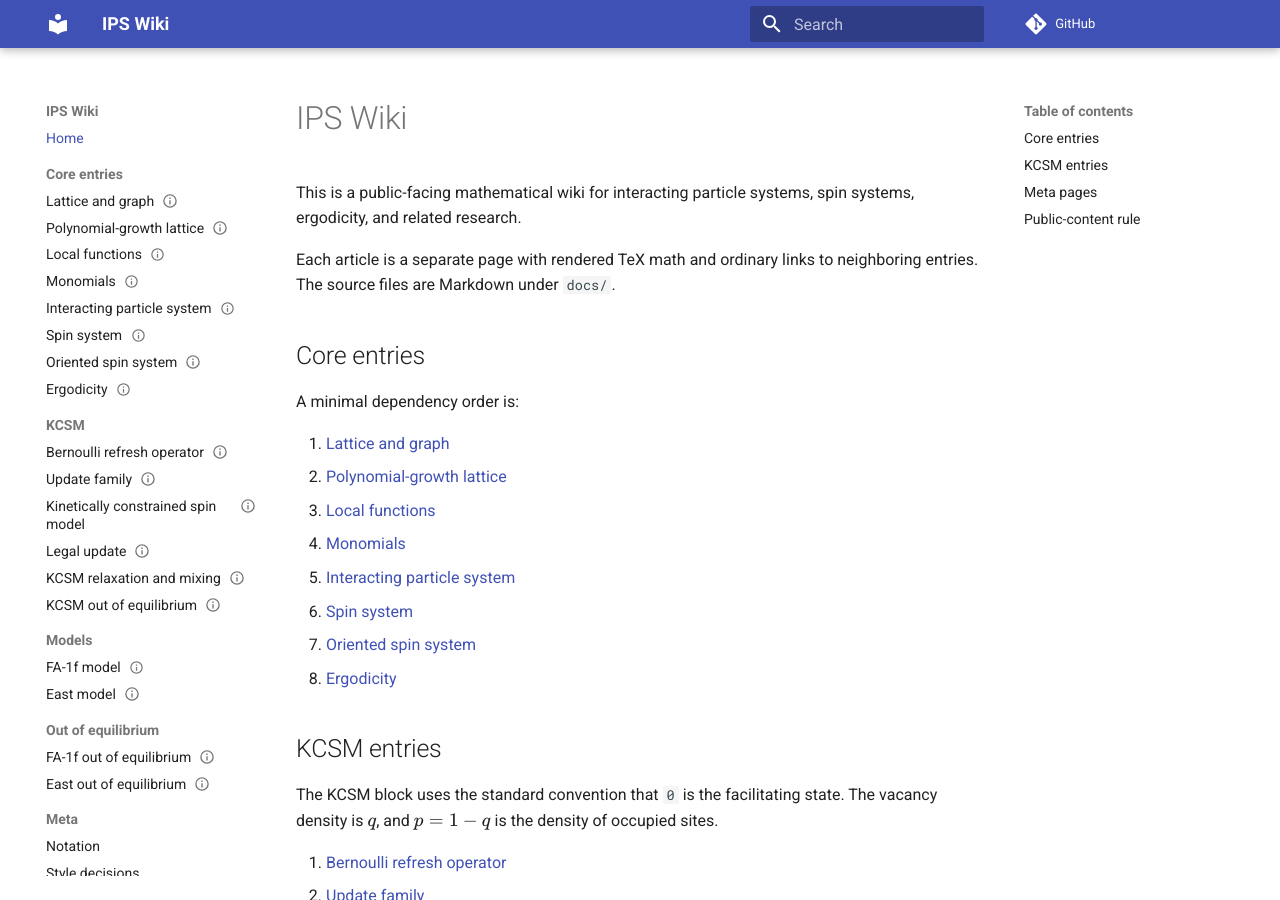
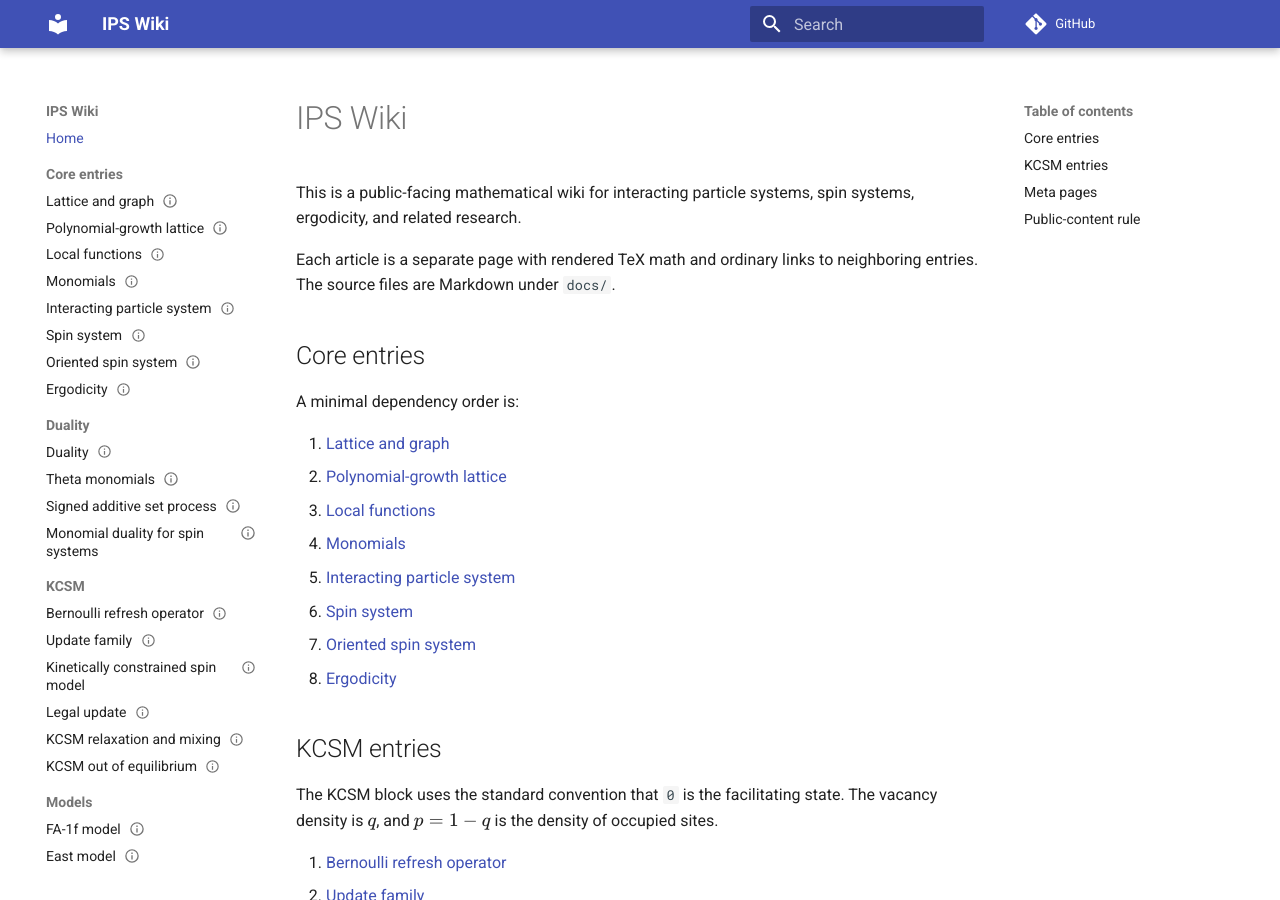
Before and after one commit to maciejgluchowski86-beep/ips-wiki, an MkDocs documentation site: the page built from docs/index.md, in a window 1280 px wide and 900 px high. Built offline with MkDocs 1.6.1 and Material for MkDocs 9.7.7, drawn with Linux system fonts in a browser that asks for light colours; comment, search, counter and statistics services are not loaded.

Commit message:
Add duality entries to navigation

```diff
--- a/mkdocs.yml
+++ b/mkdocs.yml
@@ -28,6 +28,11 @@ nav:
       - Spin system: entries/spin-system.md
       - Oriented spin system: entries/oriented-spin-system.md
       - Ergodicity: entries/ergodicity.md
+  - Duality:
+      - Duality: entries/duality.md
+      - Theta monomials: entries/theta-monomials.md
+      - Signed additive set process: entries/signed-additive-set-process.md
+      - Monomial duality for spin systems: entries/monomial-duality-for-spin-systems.md
   - KCSM:
       - Bernoulli refresh operator: entries/bernoulli-refresh-operator.md
       - Update family: entries/update-family.md
```
